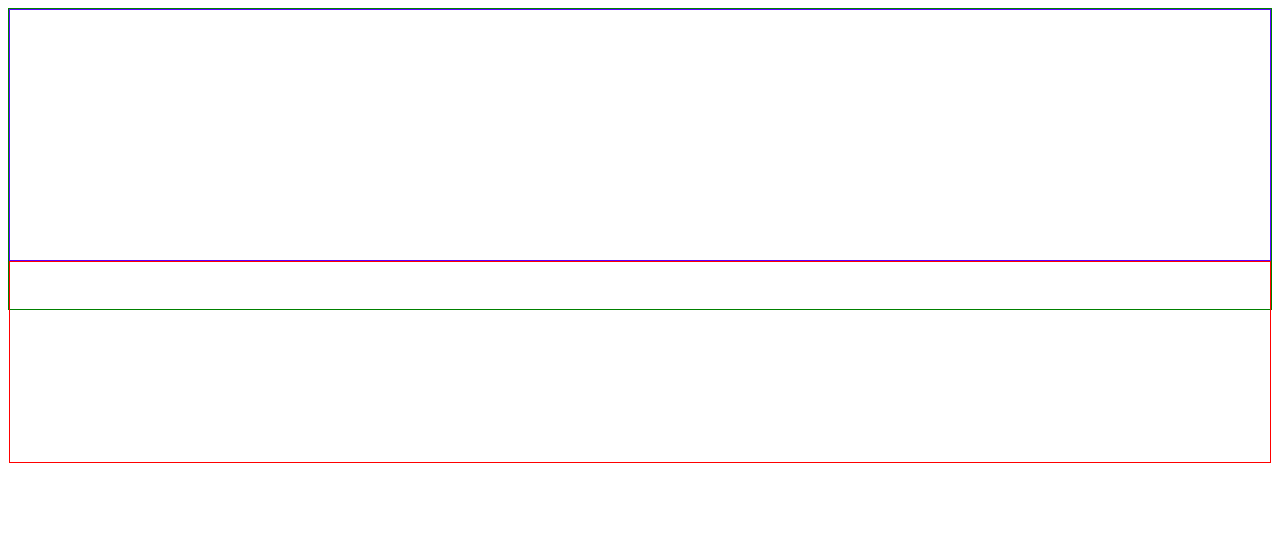
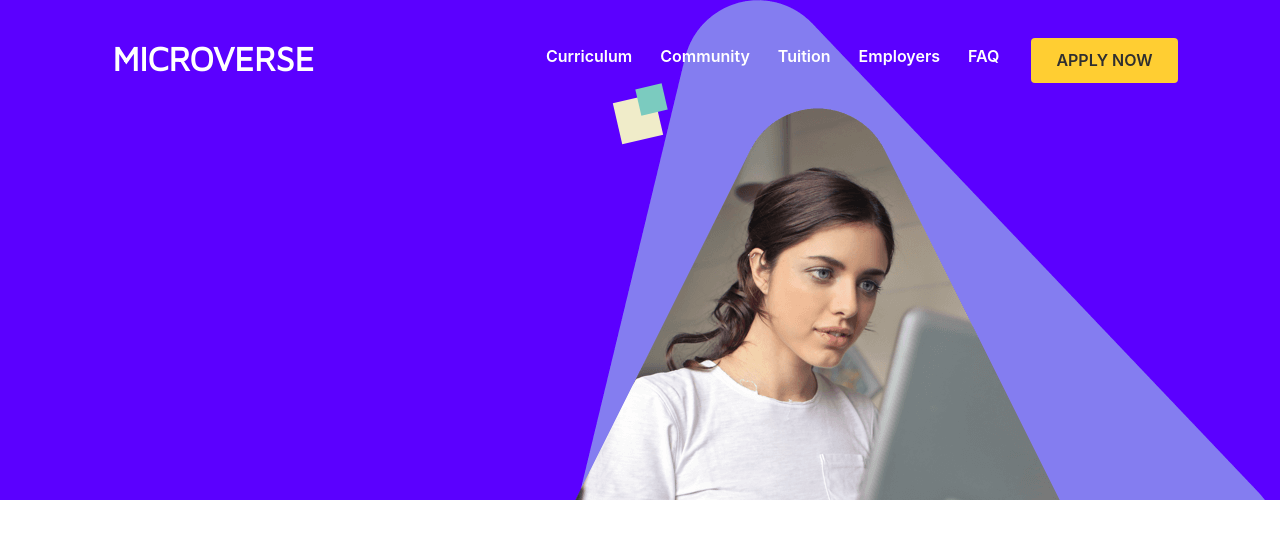
Before and after one commit to shloch/custom-Grid-based-Framework, a website: page index.louis.html in a window 1280 px wide. Drawn offline with Linux system fonts and the light colour scheme.

Commit message:
Header design progression

```diff
--- /dev/null
+++ b/assets/styles/_mixins.scss
@@ -0,0 +1,18 @@
+@mixin default-styling {
+    margin: 0;
+    font-family: -apple-system, BlinkMacSystemFont, "Segoe UI", Roboto, "Helvetica Neue", Arial, sans-serif, "Apple Color Emoji", "Segoe UI Emoji", "Segoe UI Symbol";
+    font-size: 1rem;
+    font-weight: 400;
+    line-height: 1.5;
+    color: #212529;
+    text-align: left;
+    background-color: #fff;
+}
+
+@mixin rounded-corners {
+    $rounded-corner-radius: 4px;
+    -webkit-border-radius: $rounded-corner-radius;
+    -moz-border-radius: $rounded-corner-radius;
+    -ms-border-radius: $rounded-corner-radius;
+    border-radius: $rounded-corner-radius;
+}
--- /dev/null
+++ b/assets/styles/_type.scss
@@ -0,0 +1,18 @@
+.h1,
+.h2,
+.h3,
+.h4,
+.h5,
+.h6,
+h1,
+h2,
+h3,
+h4,
+h5,
+h6 {
+    margin-bottom: .5rem;
+    font-family: inherit;
+    font-weight: 500;
+    line-height: 1.2;
+    color: inherit;
+}
--- a/assets/styles/main.louis.scss
+++ b/assets/styles/main.louis.scss
@@ -7,15 +7,79 @@
 /********************************************/
 
 @import 'colors';
+@import 'mixins';
+@import 'type';
+
+/***** body *****/
+
+body {
+    @include default-styling;
+}
+
+
+/***** upper container *****/
+
+div[id="upper container"] {
+    background: url("../images/computer_girl.png") 100% 0 no-repeat;
+    background-color: $microverse_pink;
+    height: 500px;
+}
+
+
+/********* menu *********/
+
 .menu {
-    border: 1px solid green;
-    height: 300px;
+    //border: 1px solid green;
+    padding-top: 3%;
+    font-weight: 600;
     .logo {
-        border: 1px solid $microverse_pink;
-        height: 250px;
+        text-align: center;
+        .navbar-logo {
+            font-family: "Maven Pro";
+            font-size: 34px;
+            font-weight: bold;
+            font-style: normal;
+            font-stretch: normal;
+            line-height: normal;
+            letter-spacing: normal;
+            color: #ffffff;
+            text-align: left;
+        }
     }
     .nav-links {
-        border: 1px solid red;
-        height: 200px;
+        text-align: right;
+        padding-right: 8%;
+        ul {
+            margin: 0;
+            padding: 0;
+            list-style: none;
+        }
+        li {
+            display: inline-block;
+            color: #ffffff;
+        }
+        a {
+            display: block;
+            padding: 6px 12px;
+            text-decoration: none;
+            color: white;
+        }
+        .last-menu {
+            background-color: #FFCE32;
+            color: #2F2F30;
+            padding-bottom: 11px;
+            padding-top: 10px;
+            padding-right: 25px;
+            padding-left: 25px;
+            margin-top: 0;
+            margin-right: 0;
+            margin-left: 20px;
+            float: right;
+            @include rounded-corners;
+        }
     }
 }
+
+.upper-post-it {
+    text-align: center;
+}
--- a/index.louis.html
+++ b/index.louis.html
@@ -6,22 +6,45 @@
     <meta name="viewport" content="width=device-width, initial-scale=1.0, shrink-to-fit=no" />
     <meta http-equiv="X-UA-Compatible" content="ie=edge" />
     <!--GOOGLE FONTS-->
-
+    <link href="https://fonts.googleapis.com/css?family=Maven+Pro" rel="stylesheet">
     <!--FONTAWESOME-->
     <link rel="stylesheet" href="https://use.fontawesome.com/releases/v5.7.2/css/all.css" integrity="sha384-fnmOCqbTlWIlj8LyTjo7mOUStjsKC4pOpQbqyi7RrhN7udi9RwhKkMHpvLbHG9Sr" crossorigin="anonymous" />
+
+    <link rel="stylesheet" href="assets/styles/tailor.css" />
     <link rel="stylesheet" href="assets/styles/main.louis.css" />
     <title>custom-Grid-based-Framework</title>
 </head>
 
 <body>
-    <nav class="hbox menu">
-        <div class="ds-1 logo">
 
-        </div>
-        <div class="ds-10 nav-links">
+    <div id="upper container">
+        <!--______navigation link__________-->
+        <nav class="hbox menu">
+            <div class="ds-4 logo">
+                <a class="navbar-logo">MICROVERSE</a>
+            </div>
+            <div class="ds-8 nav-links">
+                <ul class="nav">
+                    <li> <a href="#"> Curriculum </a></li>
+                    <li> <a href="#"> Community</a> </li>
+                    <li> <a href="#"> Tuition</a></li>
+                    <li> <a href="#"> Employers</a></li>
+                    <li> <a href="#"> FAQ</a></li>
+                    <li class="last-menu">APPLY NOW</li>
+                </ul>
+            </div>
+        </nav>
 
-        </div>
-    </nav>
+        <!--______middle post-it__________-->
+        <div class="ds-12 upper-post-it"> <img src="assets/images/group-19.svg" alt="#" /> </div>
+        <!--______GLOBAL school__________-->
+
+    </div>
+
+
+
+
+
 
 </body>
 
```
Also changed, not shown: assets/images/combined-shape.svg (added), assets/images/computer_girl.png (added), assets/images/group-19.svg (added), assets/images/group-21.svg (added), assets/styles/main.louis.css, 1 other file.
